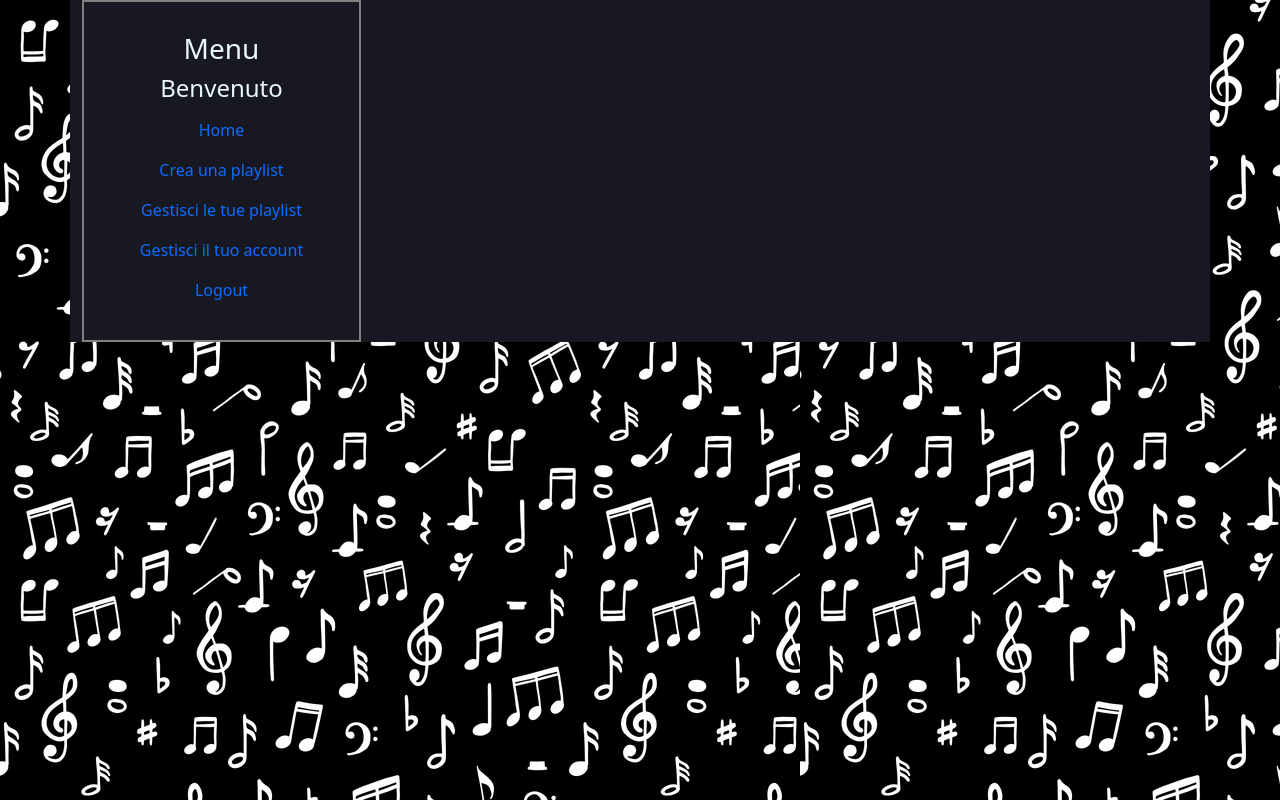
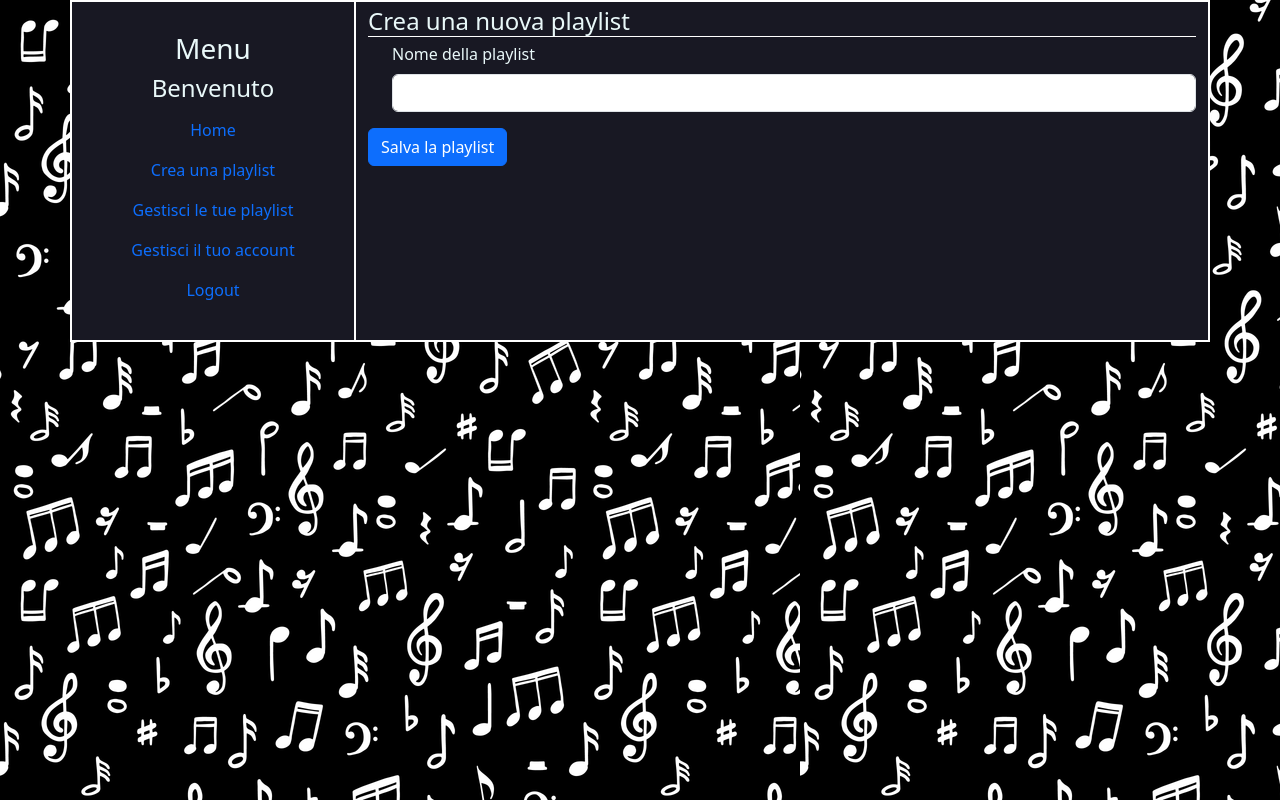
Before and after one commit to michelebolis/SNM, a website: page SNM/asset/src/newplaylist.html in a window 1280 px wide. Drawn offline with nearby package versions, Linux system fonts and the light colour scheme; no server answers; sample sign-in values are in the browser's storage.

Commit message:
add create new playlist

```diff
--- a/SNM/asset/lib.js
+++ b/SNM/asset/lib.js
@@ -666,6 +666,30 @@ function logout(){
     localStorage.removeItem("user")
 }
 
+function addPlaylist(){
+    nome = document.getElementById("nome").value
+    owner = window.localStorage.getItem("user")
+    tracks = []
+    var data = {
+        name: nome,
+        owner: owner,
+        tracks: tracks
+    }
+    fetch("http://127.0.0.1:3100/playlist?apikey=123456", {
+        method: "POST",
+        headers: {
+            "Content-Type": "application/json"
+        },
+        body: JSON.stringify(data)
+    }).then(async response => {
+        if (response.ok) {
+            console.log("SIIII")
+        } else {
+            response.text().then( text => alert(text) )
+        }
+    })
+}
+
 /**
  * Funzione che stampa in coda al nodo una card placeholder
  * @param {String} id id del node dove fare l'append delle card
--- a/SNM/asset/src/newplaylist.html
+++ b/SNM/asset/src/newplaylist.html
@@ -11,11 +11,23 @@
 <body>
     <script>if(!logged()){window.location.href = "/"}</script>
     <div class="container">
-        <div class="col-12 col-lg-3 col-sm-12 col-xs-12 text-center" id="left_menu">
-            <script>printNavBar("left_menu")</script>
-        </div>
+        <div class="row">
+            <div class="col-12 col-lg-3 col-sm-12 col-xs-12 text-center" id="left_menu">
+                <script>printNavBar("left_menu")</script>
+            </div>
 
-        <div class="col" id="home">
+            <div class="col" id="home">
+                <div id="newPlaylist">
+                    <h4>Crea una nuova playlist</h4>
+                    <div>
+                        <div class="mb-3 form-check">
+                            <label for="nome" class="form-label">Nome della playlist</label>
+                            <input type="text" class="form-control" id="nome" autocomplete="off">
+                         </div>
+                        <button type="submit" class="btn btn-primary" onclick="addPlaylist()">Salva la playlist</button>
+                    </div>
+                </div>
+            </div>
         </div>
     </div>
 </body>
--- a/SNM/asset/style/style.css
+++ b/SNM/asset/style/style.css
@@ -4,13 +4,11 @@ body{
 }
 .container{
     background-color: #181823;
+    border: 2px solid white;
 }
 #left_menu{
-    border: 2px solid gray;
+    border-right: 2px solid white;
     padding: 30px 0px;
-}
-#home{
-    border-right: 2px solid gray;
 }
 #home h4{
     border-bottom: 1px solid white;
```
Also changed, not shown: SNM/api.js (+24 -0 lines).
